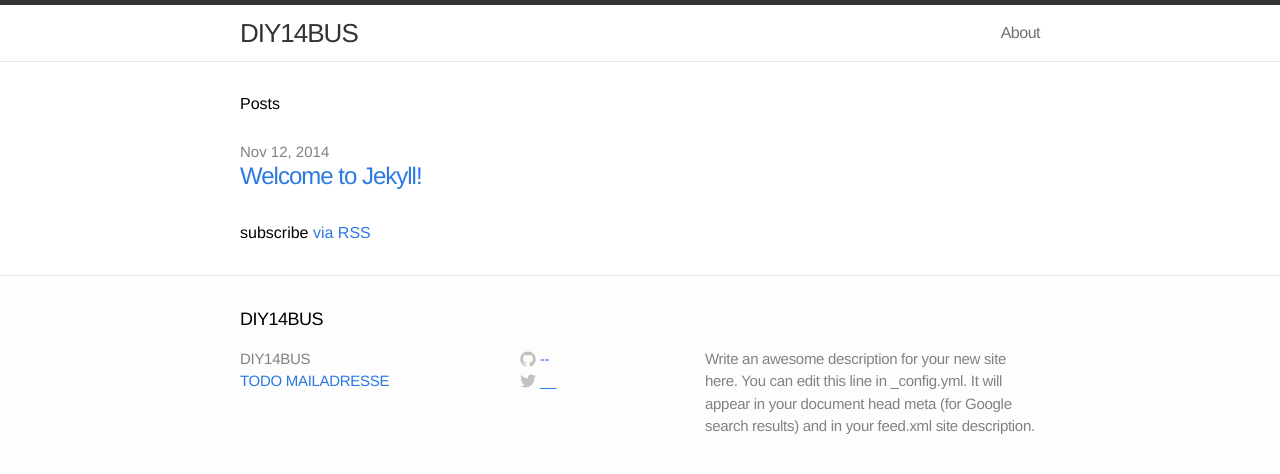
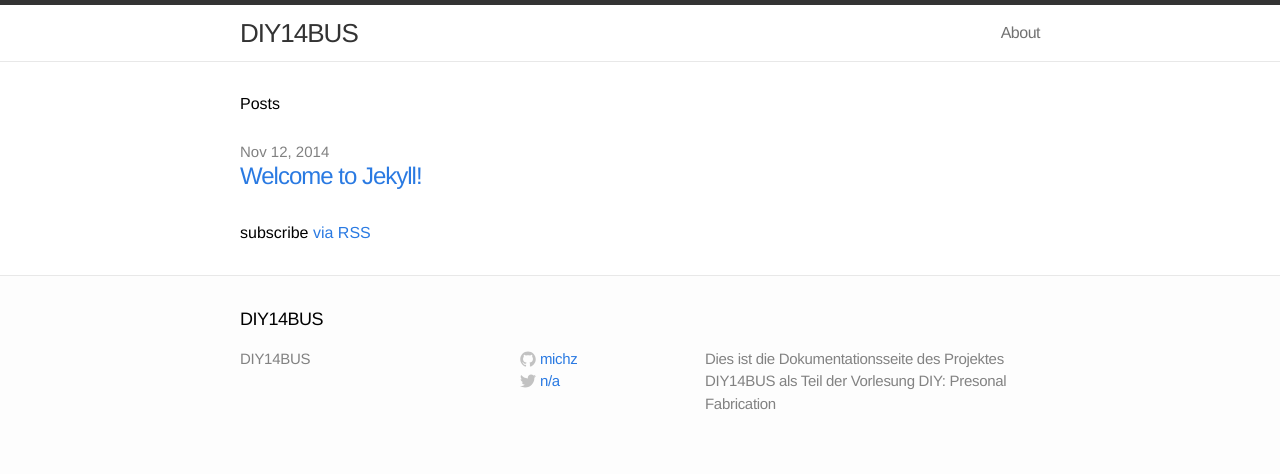
Before and after one commit to michz/diy14bus, a Jekyll site: the page built from index.html, in a window 1280 px wide. Shown: the top 474 px of the page. Built offline with Jekyll 4.4.1, drawn with Linux system fonts in a browser that asks for light colours.

Commit message:
Ein bisschen die config verbessert...

```diff
--- a/_config.yml
+++ b/_config.yml
@@ -1,11 +1,11 @@
 # Site settings
 title: DIY14BUS
-email: TODO MAILADRESSE
-description: "Write an awesome description for your new site here. You can edit this line in _config.yml. It will appear in your document head meta (for Google search results) and in your feed.xml site description."
+email:
+description: "Dies ist die Dokumentationsseite des Projektes DIY14BUS als Teil der Vorlesung DIY: Presonal Fabrication"
 baseurl: "/diy14bus"
 url: "https://michz.github.io/diy14bus/"
-twitter_username: __
-github_username:  --
+twitter_username: n/a
+github_username:  michz
 
 # Build settings
 markdown: kramdown
```
